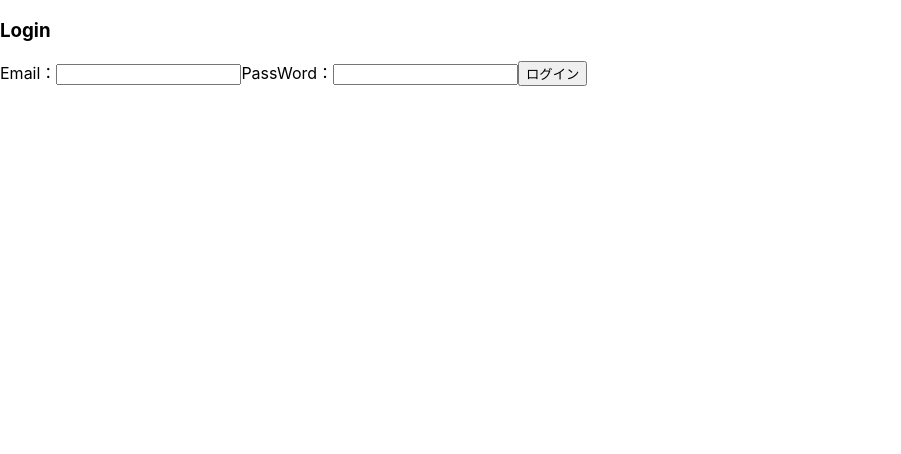
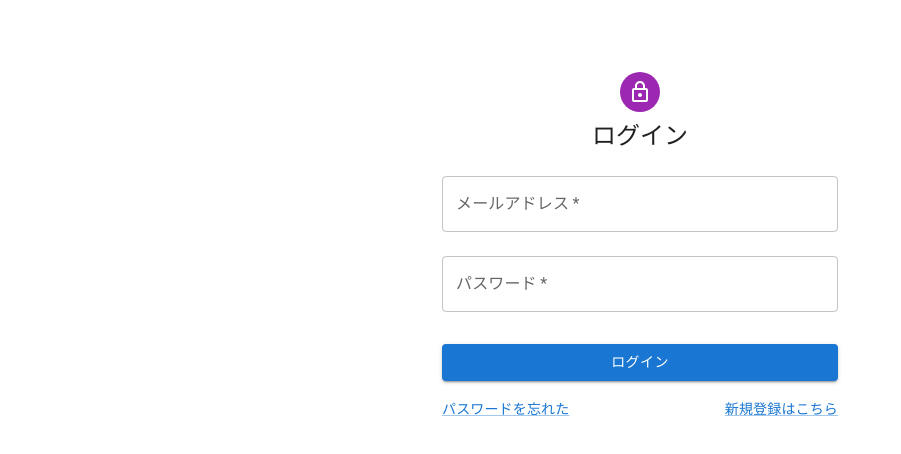
Before and after one commit to koo-arch/todo, a React (Create React App) app in the folder frontend/: page /login in a window 1280 px wide. Shown: the top 454 px of the page, without its empty margins (0-901 px from the left). Built offline with nearby package versions, Linux system fonts and the light colour scheme.

Commit message:
setting mui

```diff
--- a/frontend/package.json
+++ b/frontend/package.json
@@ -5,6 +5,7 @@
   "dependencies": {
     "@emotion/react": "^11.11.1",
     "@emotion/styled": "^11.11.0",
+    "@mui/icons-material": "^5.13.7",
     "@mui/material": "^5.13.6",
     "@testing-library/jest-dom": "^5.16.5",
     "@testing-library/react": "^13.4.0",
--- a/frontend/src/auth/login.js
+++ b/frontend/src/auth/login.js
@@ -4,8 +4,22 @@
 import { useNavigate } from 'react-router-dom';
 import { requestAPI, requestData } from '../api/requests';
 import urls from '../api/urls';
+import {
+    Button,
+    Box,
+    Container,
+    CssBaseline,
+    Typography,
+    TextField,
+    Avatar,
+    Grid,
+    Link
+} from "@mui/material";
+import LockOutlinedIcon from '@mui/icons-material/LockOutlined'
+import { ThemeProvider, createTheme } from "@mui/material/styles";
 
 const Login = (props) => {
+    const defaultTheme = createTheme();
     const navigation = useNavigate();
 
     const [movie, setMoive] = useState([]);
@@ -38,21 +52,64 @@
             });
     };
     return (
-        <div>
-            <div>
-                <h3>Login</h3>
-            </div>
-            <div>
-                <form onSubmit={handleSubmit(getJwt)}>
-                    <label>Email：</label>
-                    <input className='form-control' {...register('email')} />
-                    <label>PassWord：</label>
-                    <input type="password" {...register('password', { required: true })} />
-                    <input type="submit" value="ログイン"/>
+        <ThemeProvider theme={defaultTheme}>
+            <Container component={"main"} maxWidth="xs">
+                <CssBaseline/>
+                <Box
+                    sx={{
+                        marginTop: 8,
+                        display: 'flex',
+                        flexDirection: 'column',
+                        alignItems: 'center',
+                    }}
+                >
+                    <Avatar sx={{ m: 1, bgcolor: 'secondary.main' }}>
+                        <LockOutlinedIcon/>
+                    </Avatar>
+                    <Typography component={"h1"} variant='h5'>
+                        ログイン
+                    </Typography>
+                    <Box component="form" onSubmit={handleSubmit(getJwt)} sx={{ mt: 1 }}>
+                        <TextField
+                            required
+                            margin='normal'
+                            fullWidth
+                            label="メールアドレス"
+                            type="email"
+                            {...register('email')}
+                        />
+                        <TextField
+                            required
+                            margin='normal'
+                            fullWidth
+                            label="パスワード"
+                            type="password"
+                            {...register('password')}/>
+                        <Button
+                            variant="contained"
+                            fullWidth
+                            type="submit"
+                            sx={{ mt: 3, mb: 2 }}
+                        >
+                            ログイン
+                        </Button>
+                    </Box>
                     {movie.detail}
-                </form>
-            </div>
-        </div>
+                    <Grid container>
+                        <Grid item xs>
+                            <Link href="#" variant="body2">
+                                パスワードを忘れた
+                            </Link>
+                        </Grid>
+                        <Grid item>
+                            <Link href="register" variant="body2">
+                                新規登録はこちら
+                            </Link>
+                        </Grid>
+                    </Grid>
+                </Box>
+            </Container>
+        </ThemeProvider>
     );
 };
 
--- a/frontend/src/top.js
+++ b/frontend/src/top.js
@@ -10,7 +10,7 @@
                 <CssBaseline/>
                 <Box
                     sx={{
-                        marginTop: 8,
+                        marginTop: 14,
                         display: 'flex',
                         flexDirection: 'column',
                         alignItems: 'center',
@@ -38,7 +38,6 @@
                         ログイン
                     </Button>
                 </Box>
-
             </Container>
         </ThemeProvider>
     );
```
Also changed, not shown: 1 other file (tests, documents, lock files or other folders).
